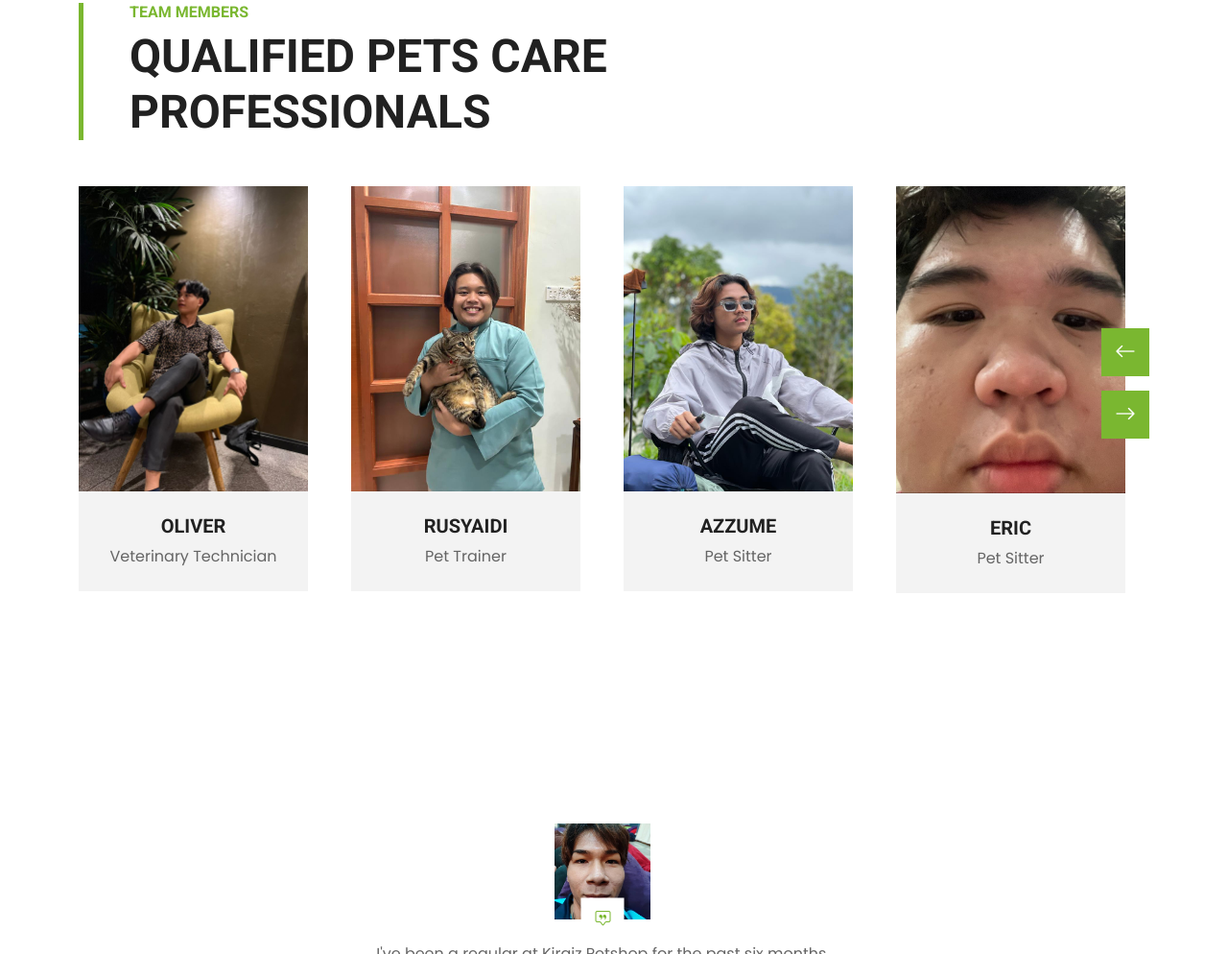
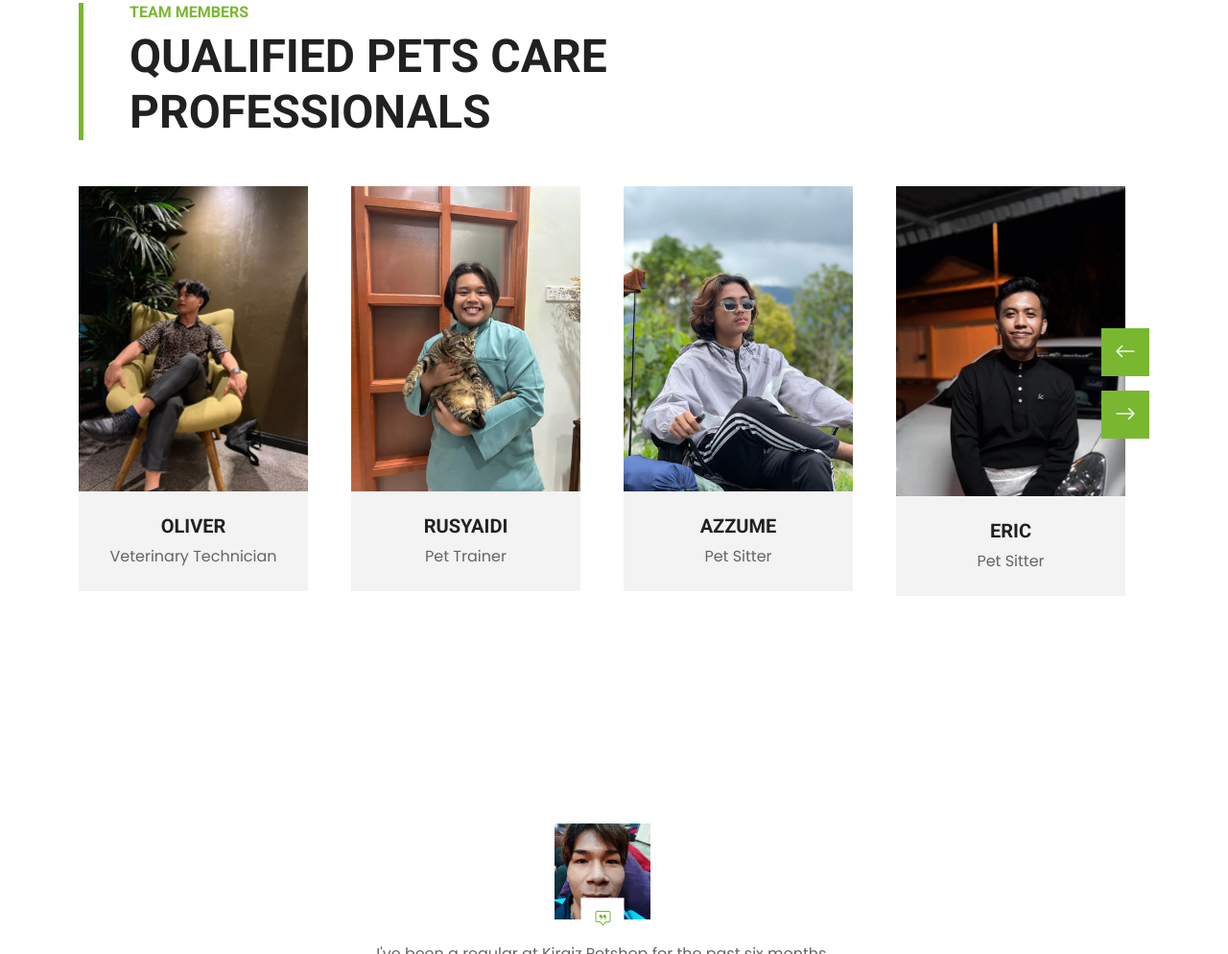
Before and after one commit to HadieAmie/kirgiz, a plain HTML site: page index.html in a window 1280 px wide. Shown: the part 4926-5920 px from the top of the page at 96% size. Drawn offline with nearby package versions, Linux system fonts and the light colour scheme.

Commit message:
Update index.html

```diff
--- a/index.html
+++ b/index.html
@@ -537,7 +537,7 @@
                 </div>
                 <div class="team-item">
                     <div class="position-relative overflow-hidden">
-                        <img class="img-fluid w-100" src="img/team5.jpg" alt="">
+                        <img class="img-fluid w-100" src="img/team1.jpg" alt="">
                         <div class="team-overlay">
                             <div class="d-flex align-items-center justify-content-start">
                                 <a class="btn btn-light btn-square mx-1" href="#"><i class="bi bi-twitter"></i></a>
```
